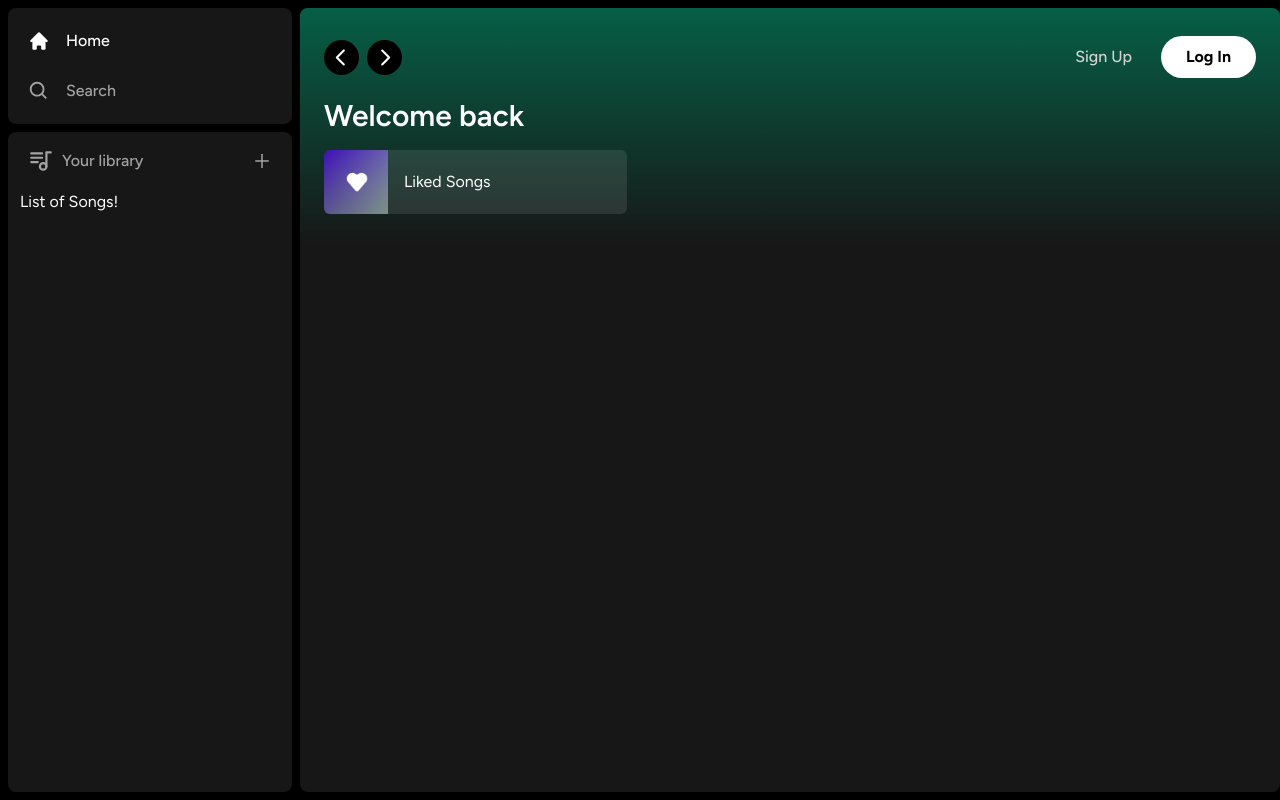
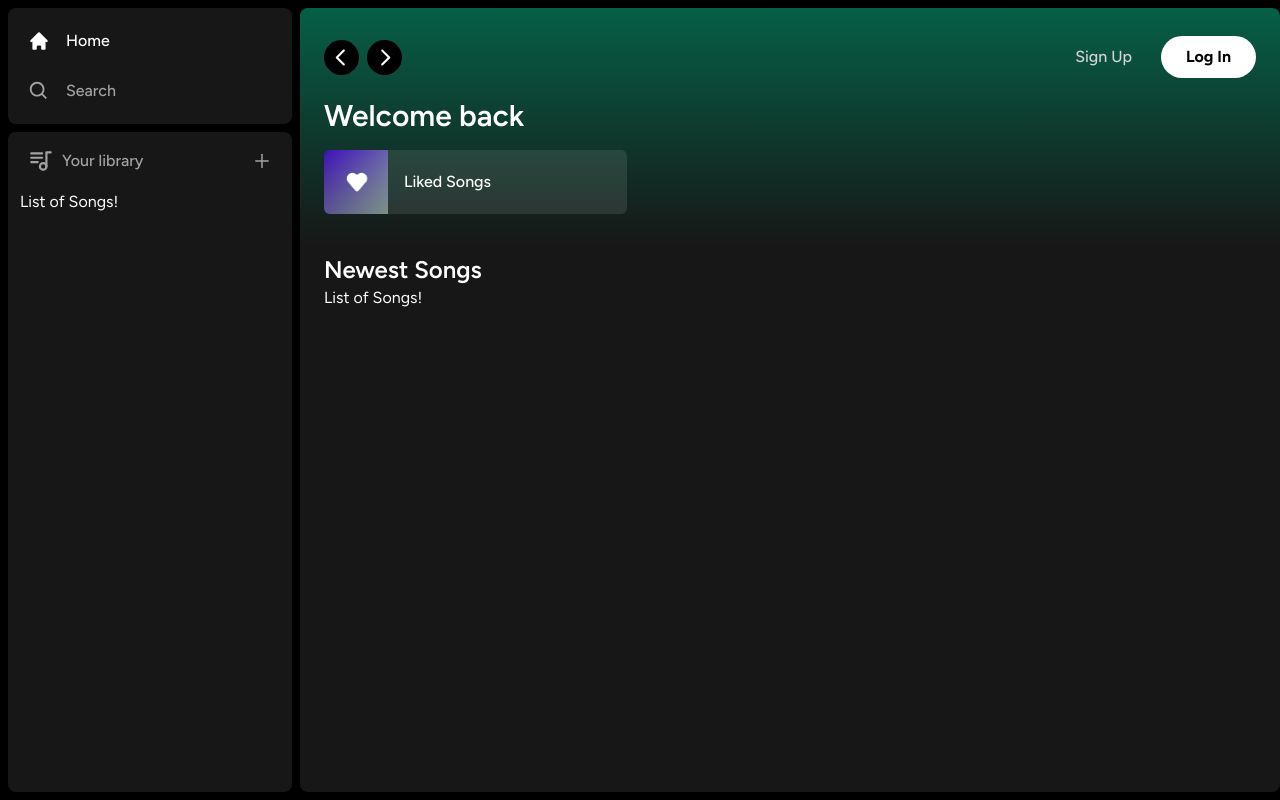
Before and after one commit to McKayMower/spotify-clone, a Next.js app: page / in a window 1280 px wide. Built offline with nearby package versions, Linux system fonts and the light colour scheme.

Commit message:
group play button on liked songs listitem

```diff
--- a/src/app/page.tsx
+++ b/src/app/page.tsx
@@ -8,10 +8,20 @@
         <div className="mb-2">
           <h1 className="text-white text-3xl font-semibold">Welcome back</h1>
           <div className="grid grid-cols-1 sm:grid-cols-2 xl:grid-cols-3 2xl:grid-cols-4 gap-3 mt-4">
-            <ListItem image="/images/liked.png" name="Liked Songs" href="liked"/>
+            <ListItem
+              image="/images/liked.png"
+              name="Liked Songs"
+              href="liked"
+            />
           </div>
         </div>
       </Header>
+      <div className="mt-2 mb-7 px-6">
+        <div className="flex justify-between items-center">
+          <h1 className="text-white text-2xl font-semibold">Newest Songs</h1>
+        </div>
+        <div>List of Songs!</div>
+      </div>
     </div>
   );
 }
--- a/src/components/ListItem.tsx
+++ b/src/components/ListItem.tsx
@@ -1,4 +1,5 @@
 "use client";
+import { FaPlay } from "react-icons/fa";
 import Image from "next/image";
 import { useRouter } from "next/navigation";
 import { FC } from "react";
@@ -18,13 +19,14 @@
   };
 
   return (
-    <button className="relative group flex items-center rounded-md overflow-hidden gap-x-4 bg-neutral-100/10 hover:bg-neutral-100/20 transition pr-4">
+    <button onClick={onClick} className="relative group flex items-center rounded-md overflow-hidden gap-x-4 bg-neutral-100/10 hover:bg-neutral-100/20 transition pr-4">
       <div className="relative min-h-[64px] min-w-[64px]">
         <Image src={image} className="object-cover" fill alt="Image" />
       </div>
-      <p>
-        {name}
-      </p>
+      <p className="font-medium truncate py-5">{name}</p>
+      <div className="absolute transition opacity-0 rounded-full flex items-center justify-center bg-green-500 p-4 drop-shadow-md right-5 group-hover:opacity-100 hover:scale-110">
+        <FaPlay className="text-black" />
+      </div>
     </button>
   );
 };
```
